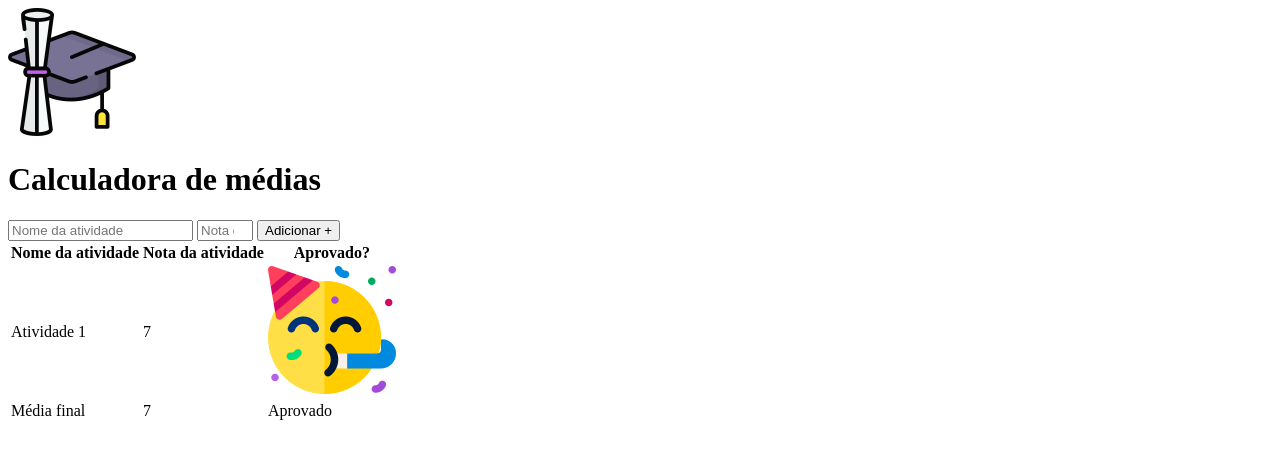
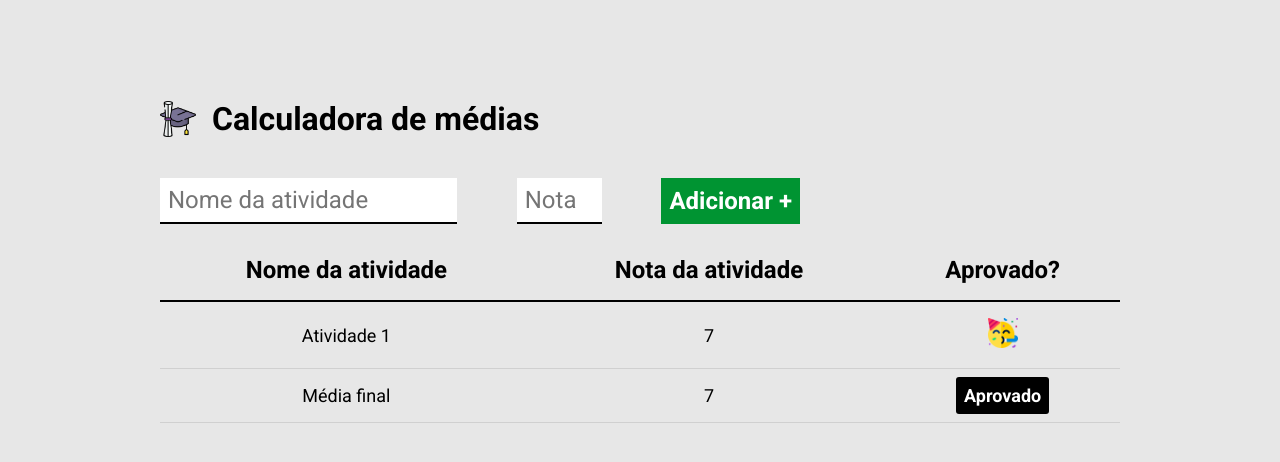
Before and after one commit to Bragiattovsk/curso_ebac, a plain HTML site: page Projeto_II/index.html in a window 1280 px wide. Drawn offline with Linux system fonts and the light colour scheme.

Commit message:
Feito a estilização do projeto

```diff
--- a/Projeto_II/index.html
+++ b/Projeto_II/index.html
@@ -4,29 +4,28 @@
     <meta charset="UTF-8">
     <meta name="viewport" content="width=device-width, initial-scale=1.0">
     <title>Calculadora de médias</title>
+    <link rel="preconnect" href="https://fonts.googleapis.com">
+    <link rel="preconnect" href="https://fonts.gstatic.com" crossorigin>
+    <link href="https://fonts.googleapis.com/css2?family=Roboto:ital,wght@0,100..900;1,100..900&display=swap" rel="stylesheet">
+    <link rel="stylesheet" href="./main.css">
 </head>
 <body>
+    <div class="container">
         <header>
             <img src="./images/logo.png" alt="capelo e diploma">
             <h1>Calculadora de médias</h1>
         </header>
         <form>
             <input type="text" required placeholder="Nome da atividade">
-        <input type="number" required placeholder="Nota da atividade" min="0" max="10">
+            <input id="nota" type="number" required placeholder="Nota" min="0" max="10">
             <button type="submit">Adicionar +</button>
         </form>
-    <table>
+        <table cellspacing="0">
             <thead>
                 <tr>
-                <th>
-                    Nome da atividade
-                </th>
-                <th>
-                    Nota da atividade
-                </th>
-                <th>
-                    Aprovado?
-                </th>
+                    <th>Nome da atividade</th>
+                    <th>Nota da atividade</th>
+                    <th>Aprovado?</th>
                 </tr>
             </thead>
             <tbody>
@@ -40,9 +39,10 @@
                 <tr>
                     <td>Média final</td>
                     <td>7</td>
-                <td>Aprovado</td>
+                    <td><span class="resultado">Aprovado</span></td>
                 </tr>
             </tfoot>
         </table>
+    </div>
 </body>
 </html>
--- /dev/null
+++ b/Projeto_II/main.css
@@ -0,0 +1,101 @@
+*{
+    margin: 0;
+    padding: 0;
+    box-sizing: border-box;
+    font-family: 'Roboto', sans-serif;
+}
+
+body{
+    background-color: #e7e7e7;
+    padding-top: 100px;
+}
+
+header{
+    display: flex;
+    align-items: center;
+    margin-bottom: 40px;
+}
+
+header img{
+    height: 36px;
+    margin-right: 16px;
+}
+
+head h1{
+    font-size: 40px;
+    font-weight: bold;
+}
+
+.container{
+    max-width: 960px;
+    width: 100%;
+    margin: 0 auto;
+}
+
+form{
+    display: flex;
+    max-width: 640px;
+    width: 100%;
+    justify-content: space-between;
+    margin-bottom: 16px;
+}
+
+form input{
+    font-size: 24px;
+    background-color: #fff;
+    border: none;
+    border-bottom: 2px solid #000;
+    padding: 8px;
+}
+
+#nota{
+    width: 85px;
+}
+
+form button{
+    background-color: #009432;
+    color: #fff;
+    font-size: 24px;
+    font-weight: bold;
+    border: none;
+    cursor: pointer;
+    padding: 8px;
+}
+
+table{
+    width: 100%;
+}
+
+table th{
+    border-bottom: 2px solid #000;
+    padding: 16px;
+    font-size: 24px;
+    font-weight: bold;
+}
+
+table td{
+    padding: 16px 0;
+    text-align: center;
+    font-size: 18px;
+    border-bottom: 1px solid rgba(0, 0, 0, 0.1);
+}
+
+table td img{
+    height: 30px;
+}
+
+.resultado{
+    padding: 8px;
+    font-weight: bold;
+    color: #fff;
+    background-color: #000;
+    border-radius: 3px;
+}
+
+.aprovado{
+    background-color: #009432;
+}
+
+.reprovado{
+    background-color: red;
+}
```
Lines whose indentation alone changed are shown as unchanged.
